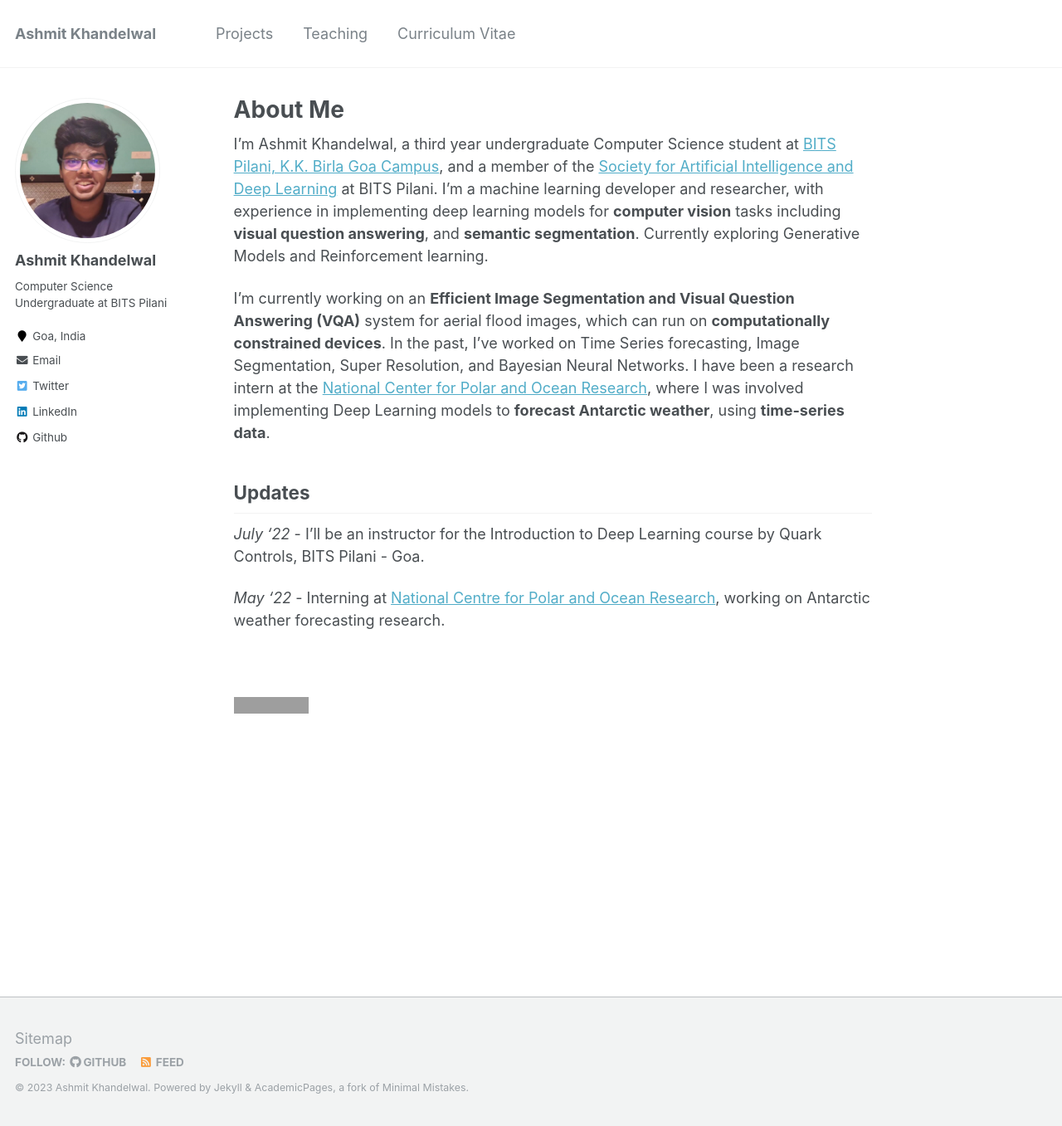
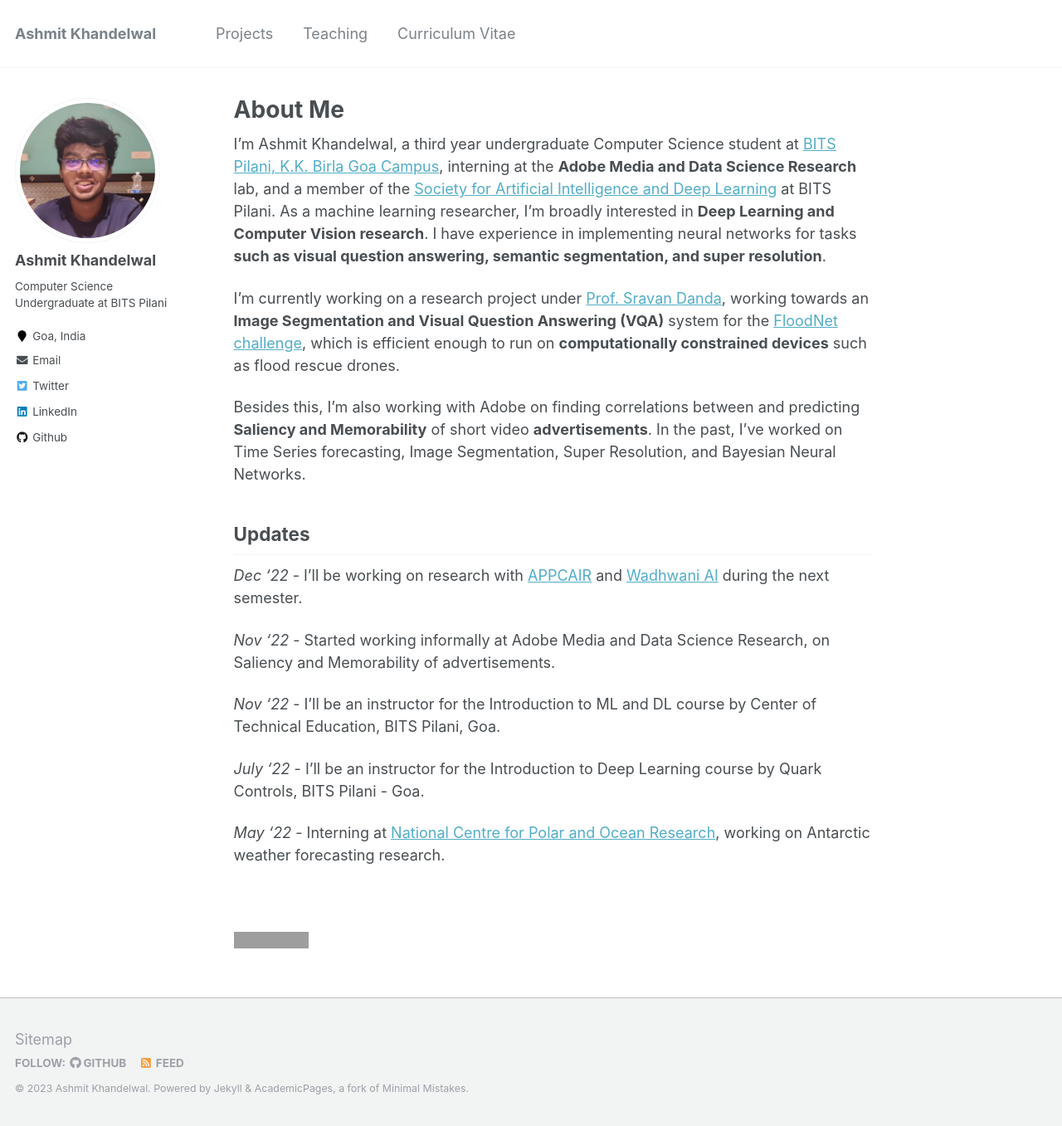
Before and after one commit to ashmitkx/ashmitkx.github.io, a Jekyll site: the page built from _pages/about.md, in a window 1280 px wide and 1357 px high. Shown: the whole window at 83% size. Built offline with Jekyll 4.4.1, drawn with Linux system fonts in a browser that asks for light colours; grey boxes are pictures that could not be loaded.

Commit message:
update about, projects, teaching, cv

```diff
--- a/_pages/about.md
+++ b/_pages/about.md
@@ -8,11 +8,19 @@ redirect_from:
     - /about.html
 ---
 
-I'm Ashmit Khandelwal, a third year undergraduate Computer Science student at [BITS Pilani, K.K. Birla Goa Campus](https://www.bits-pilani.ac.in/goa/), and a member of the [Society for Artificial Intelligence and Deep Learning](www.saidl.in) at BITS Pilani. I'm a machine learning developer and researcher, with experience in implementing deep learning models for **computer vision** tasks including **visual question answering**, and **semantic segmentation**. Currently exploring Generative Models and Reinforcement learning.
+I'm Ashmit Khandelwal, a third year undergraduate Computer Science student at [BITS Pilani, K.K. Birla Goa Campus](https://www.bits-pilani.ac.in/goa/), interning at the **Adobe Media and Data Science Research** lab, and a member of the [Society for Artificial Intelligence and Deep Learning](www.saidl.in) at BITS Pilani. As a machine learning researcher, I'm broadly interested in **Deep Learning and Computer Vision research**. I have experience in implementing neural networks for tasks **such as visual question answering, semantic segmentation, and super resolution**.
 
-I'm currently working on an **Efficient Image Segmentation and Visual Question Answering (VQA)** system for aerial flood images, which can run on **computationally constrained devices**. In the past, I’ve worked on Time Series forecasting, Image Segmentation, Super Resolution, and Bayesian Neural Networks. I have been a research intern at the [National Center for Polar and Ocean Research](https://www.ncpor.res.in/), where I was involved implementing Deep Learning models to **forecast Antarctic weather**, using **time-series data**.
+I’m currently working on a research project under [Prof. Sravan Danda](https://scholar.google.com/citations?user=5kSGWFoAAAAJ&hl=en), working towards an **Image Segmentation and Visual Question Answering (VQA)** system for the [FloodNet challenge](http://www.classic.grss-ieee.org/earthvision2021/challenge.html), which is efficient enough to run on **computationally constrained devices** such as flood rescue drones.
+
+Besides this, I'm also working with Adobe on finding correlations between and predicting **Saliency and Memorability** of short video **advertisements**. In the past, I’ve worked on Time Series forecasting, Image Segmentation, Super Resolution, and Bayesian Neural Networks.
 
 ## Updates
+
+_Dec '22_ - I'll be working on research with [APPCAIR](https://www.bits-pilani.ac.in/appcair/) and [Wadhwani AI](https://www.wadhwaniai.org/) during the next semester.
+
+_Nov '22_ - Started working informally at Adobe Media and Data Science Research, on Saliency and Memorability of advertisements.
+
+_Nov '22_ - I'll be an instructor for the Introduction to ML and DL course by Center of Technical Education, BITS Pilani, Goa.
 
 <!-- _Sept '22_ - Offered a research internship at Adobe Media and Data Science Research, for summer 2023. -->
 
```
Also changed, not shown: _pages/cv.md (+1 -1 lines), _projects/floodnet.md (+1 -1 lines), _teaching/cte-22-mldl.md (added, +11 -0 lines), 2 other files.
